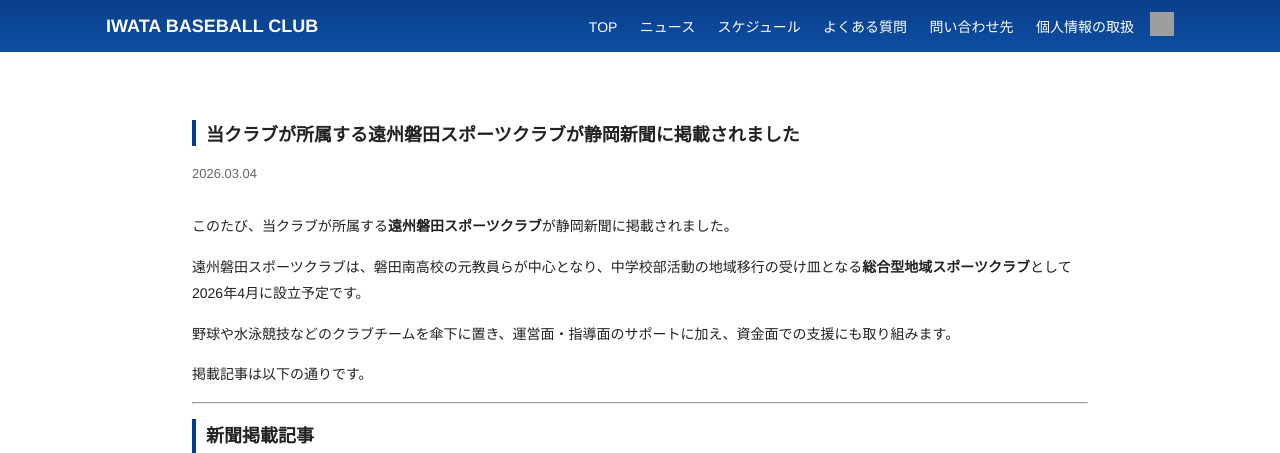
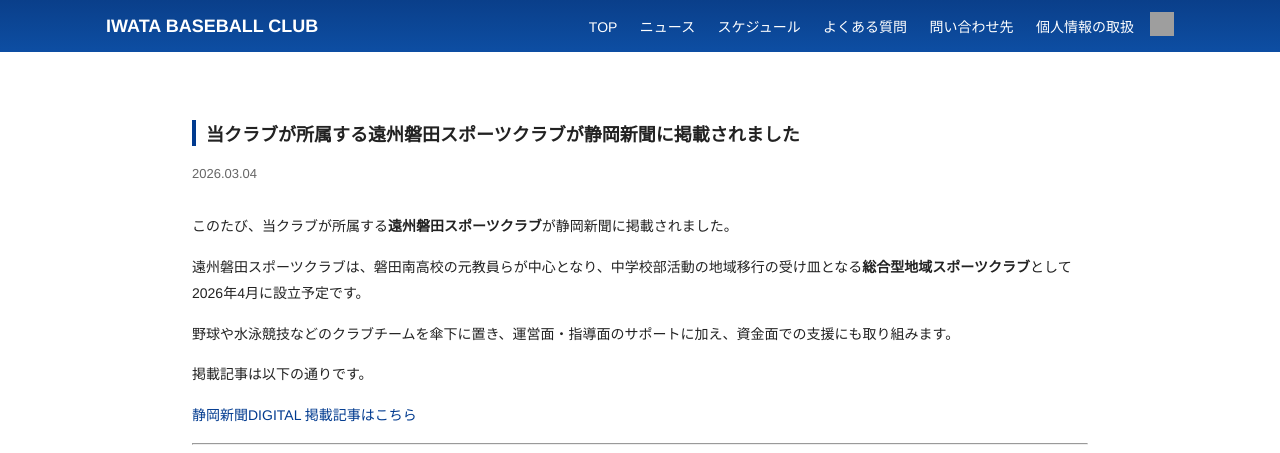
Before and after one commit to moutineigo/baseball, a Jekyll site: the page built from _posts/2026-03-04-sportclub.md, in a window 1280 px wide and 1385 px high, cut to the strip 0-453 px from the top of the window. Built offline with Jekyll 4.4.1, drawn with Linux system fonts in a browser that asks for light colours; grey boxes are pictures that could not be loaded.

Commit message:
Update 2026-03-04-sportclub.md

```diff
--- a/_posts/2026-03-04-sportclub.md
+++ b/_posts/2026-03-04-sportclub.md
@@ -12,6 +12,8 @@
 
 掲載記事は以下の通りです。
 
+[静岡新聞DIGITAL 掲載記事はこちら](https://news.at-s.com/article/1921338)
+
 ---
 
 ##  新聞掲載記事
```
